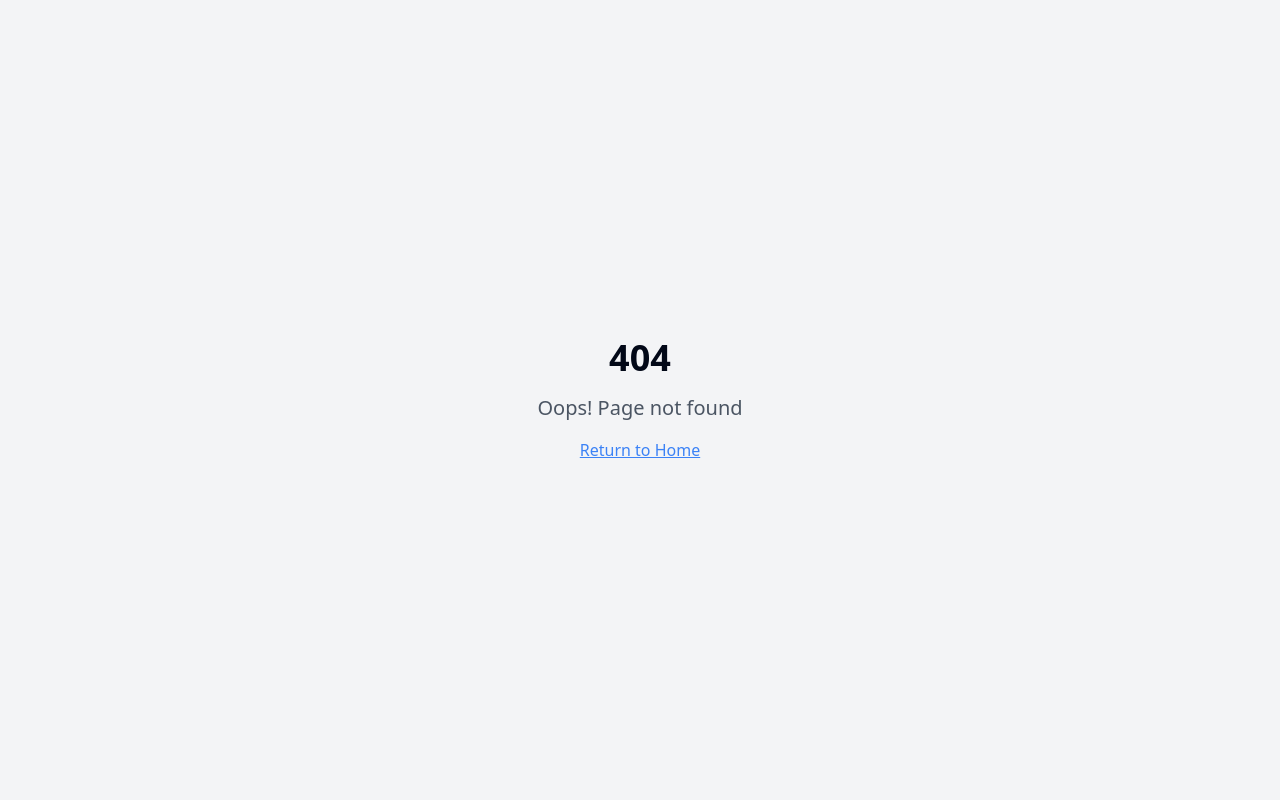
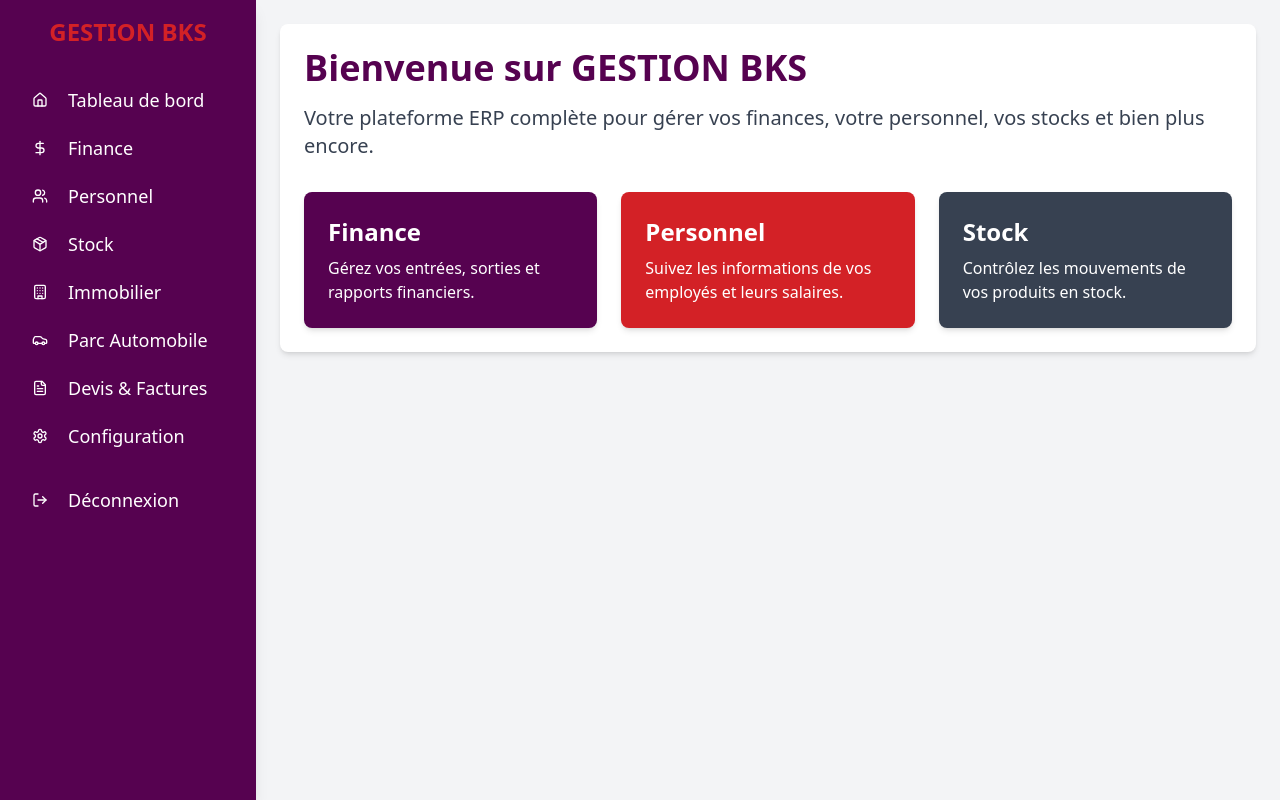
Before and after one commit to Nascoprod/siim, a React (Vite) app: page /dashboard in a window 1280 px wide. Before the commit this address had no page. Built offline with nearby package versions, Linux system fonts and the light colour scheme.

Commit message:
[dyad] wrote 6 file(s), deleted 1 file(s)

```diff
--- a/src/App.tsx
+++ b/src/App.tsx
@@ -2,8 +2,10 @@ import { Toaster } from "@/components/ui/toaster";
 import { Toaster as Sonner } from "@/components/ui/sonner";
 import { TooltipProvider } from "@/components/ui/tooltip";
 import { QueryClient, QueryClientProvider } from "@tanstack/react-query";
-import { BrowserRouter, Routes, Route } from "react-router-dom";
-import Index from "./pages/Index";
+import { BrowserRouter, Routes, Route, Navigate } from "react-router-dom";
+import LoginPage from "./pages/LoginPage";
+import DashboardLayout from "./components/layout/DashboardLayout";
+import DashboardPage from "./pages/DashboardPage"; // Renamed from Index
 import NotFound from "./pages/NotFound";
 
 const queryClient = new QueryClient();
@@ -15,8 +17,13 @@ const App = () => (
       <Sonner />
       <BrowserRouter>
         <Routes>
-          <Route path="/" element={<Index />} />
-          {/* ADD ALL CUSTOM ROUTES ABOVE THE CATCH-ALL "*" ROUTE */}
+          <Route path="/" element={<Navigate to="/login" replace />} />
+          <Route path="/login" element={<LoginPage />} />
+          <Route path="/dashboard" element={<DashboardLayout />}>
+            <Route index element={<DashboardPage />} />
+            {/* ADD ALL CUSTOM ROUTES ABOVE THE CATCH-ALL "*" ROUTE */}
+            {/* Future routes for Finance, Personnel, Stock, etc. will go here */}
+          </Route>
           <Route path="*" element={<NotFound />} />
         </Routes>
       </BrowserRouter>
--- /dev/null
+++ b/src/components/layout/DashboardLayout.tsx
@@ -0,0 +1,18 @@
+import React from "react";
+import { Outlet } from "react-router-dom";
+import SidebarNav from "./SidebarNav";
+
+const DashboardLayout = () => {
+  return (
+    <div className="flex min-h-screen bg-gray-100 dark:bg-gray-900">
+      <aside className="w-64 flex-shrink-0">
+        <SidebarNav />
+      </aside>
+      <main className="flex-1 p-6 overflow-auto">
+        <Outlet />
+      </main>
+    </div>
+  );
+};
+
+export default DashboardLayout;
--- /dev/null
+++ b/src/components/layout/SidebarNav.tsx
@@ -0,0 +1,81 @@
+import React from "react";
+import { Link, useNavigate } from "react-router-dom";
+import { Button } from "@/components/ui/button";
+import { Home, DollarSign, Users, Package, Building, Car, FileText, Settings, LogOut } from "lucide-react";
+import { toast } from "sonner";
+
+const SidebarNav = () => {
+  const navigate = useNavigate();
+
+  const handleLogout = () => {
+    // Placeholder for logout logic
+    toast.info("Déconnexion réussie.");
+    navigate("/login");
+  };
+
+  return (
+    <nav className="flex flex-col h-full p-4 space-y-2 bg-primary-erp text-primary-erp-foreground shadow-lg">
+      <div className="text-2xl font-bold text-center mb-6 text-secondary-erp">GESTION BKS</div>
+      <Link to="/dashboard" className="w-full">
+        <Button variant="ghost" className="w-full justify-start text-lg text-primary-erp-foreground hover:bg-secondary-erp hover:text-white">
+          <Home className="mr-3 h-5 w-5" />
+          Tableau de bord
+        </Button>
+      </Link>
+      <Link to="/dashboard/finance" className="w-full">
+        <Button variant="ghost" className="w-full justify-start text-lg text-primary-erp-foreground hover:bg-secondary-erp hover:text-white">
+          <DollarSign className="mr-3 h-5 w-5" />
+          Finance
+        </Button>
+      </Link>
+      <Link to="/dashboard/personnel" className="w-full">
+        <Button variant="ghost" className="w-full justify-start text-lg text-primary-erp-foreground hover:bg-secondary-erp hover:text-white">
+          <Users className="mr-3 h-5 w-5" />
+          Personnel
+        </Button>
+      </Link>
+      <Link to="/dashboard/stock" className="w-full">
+        <Button variant="ghost" className="w-full justify-start text-lg text-primary-erp-foreground hover:bg-secondary-erp hover:text-white">
+          <Package className="mr-3 h-5 w-5" />
+          Stock
+        </Button>
+      </Link>
+      <Link to="/dashboard/immobilier" className="w-full">
+        <Button variant="ghost" className="w-full justify-start text-lg text-primary-erp-foreground hover:bg-secondary-erp hover:text-white">
+          <Building className="mr-3 h-5 w-5" />
+          Immobilier
+        </Button>
+      </Link>
+      <Link to="/dashboard/parc-auto" className="w-full">
+        <Button variant="ghost" className="w-full justify-start text-lg text-primary-erp-foreground hover:bg-secondary-erp hover:text-white">
+          <Car className="mr-3 h-5 w-5" />
+          Parc Automobile
+        </Button>
+      </Link>
+      <Link to="/dashboard/devis-factures" className="w-full">
+        <Button variant="ghost" className="w-full justify-start text-lg text-primary-erp-foreground hover:bg-secondary-erp hover:text-white">
+          <FileText className="mr-3 h-5 w-5" />
+          Devis & Factures
+        </Button>
+      </Link>
+      <Link to="/dashboard/configuration" className="w-full">
+        <Button variant="ghost" className="w-full justify-start text-lg text-primary-erp-foreground hover:bg-secondary-erp hover:text-white">
+          <Settings className="mr-3 h-5 w-5" />
+          Configuration
+        </Button>
+      </Link>
+      <div className="mt-auto pt-4">
+        <Button
+          onClick={handleLogout}
+          variant="ghost"
+          className="w-full justify-start text-lg text-primary-erp-foreground hover:bg-secondary-erp hover:text-white"
+        >
+          <LogOut className="mr-3 h-5 w-5" />
+          Déconnexion
+        </Button>
+      </div>
+    </nav>
+  );
+};
+
+export default SidebarNav;
--- /dev/null
+++ b/src/pages/DashboardPage.tsx
@@ -0,0 +1,28 @@
+import React from "react";
+
+const DashboardPage = () => {
+  return (
+    <div className="p-6 bg-white rounded-lg shadow-md">
+      <h1 className="text-4xl font-bold mb-4 text-primary-erp">Bienvenue sur GESTION BKS</h1>
+      <p className="text-xl text-gray-700">
+        Votre plateforme ERP complète pour gérer vos finances, votre personnel, vos stocks et bien plus encore.
+      </p>
+      <div className="mt-8 grid grid-cols-1 md:grid-cols-2 lg:grid-cols-3 gap-6">
+        <div className="bg-primary-erp text-white p-6 rounded-lg shadow-md">
+          <h2 className="text-2xl font-semibold mb-2">Finance</h2>
+          <p>Gérez vos entrées, sorties et rapports financiers.</p>
+        </div>
+        <div className="bg-secondary-erp text-white p-6 rounded-lg shadow-md">
+          <h2 className="text-2xl font-semibold mb-2">Personnel</h2>
+          <p>Suivez les informations de vos employés et leurs salaires.</p>
+        </div>
+        <div className="bg-gray-700 text-white p-6 rounded-lg shadow-md">
+          <h2 className="text-2xl font-semibold mb-2">Stock</h2>
+          <p>Contrôlez les mouvements de vos produits en stock.</p>
+        </div>
+      </div>
+    </div>
+  );
+};
+
+export default DashboardPage;
--- a/src/pages/Index.tsx
+++ /dev/null
@@ -1,19 +0,0 @@
-// Update this page (the content is just a fallback if you fail to update the page)
-
-import { MadeWithDyad } from "@/components/made-with-dyad";
-
-const Index = () => {
-  return (
-    <div className="min-h-screen flex items-center justify-center bg-gray-100">
-      <div className="text-center">
-        <h1 className="text-4xl font-bold mb-4">Welcome to Your Blank App</h1>
-        <p className="text-xl text-gray-600">
-          Start building your amazing project here!
-        </p>
-      </div>
-      <MadeWithDyad />
-    </div>
-  );
-};
-
-export default Index;
--- /dev/null
+++ b/src/pages/LoginPage.tsx
@@ -0,0 +1,49 @@
+import React from "react";
+import { Card, CardContent, CardDescription, CardHeader, CardTitle } from "@/components/ui/card";
+import { Label } from "@/components/ui/label";
+import { Input } from "@/components/ui/input";
+import { Button } from "@/components/ui/button";
+import { MadeWithDyad } from "@/components/made-with-dyad";
+import { useNavigate } from "react-router-dom";
+import { toast } from "sonner";
+
+const LoginPage = () => {
+  const navigate = useNavigate();
+
+  const handleLogin = (e: React.FormEvent) => {
+    e.preventDefault();
+    // For now, a simple placeholder for login.
+    // In a real app, this would involve API calls and authentication logic.
+    toast.success("Connexion réussie ! Redirection vers le tableau de bord.");
+    navigate("/dashboard");
+  };
+
+  return (
+    <div className="min-h-screen flex flex-col items-center justify-center bg-gradient-to-br from-primary-erp to-secondary-erp p-4">
+      <Card className="w-full max-w-md bg-white text-primary-erp-foreground shadow-lg rounded-lg">
+        <CardHeader className="text-center">
+          <CardTitle className="text-3xl font-bold text-primary-erp">GESTION BKS</CardTitle>
+          <CardDescription className="text-gray-600">Connectez-vous pour accéder à votre espace ERP</CardDescription>
+        </CardHeader>
+        <CardContent>
+          <form onSubmit={handleLogin} className="space-y-6">
+            <div>
+              <Label htmlFor="username" className="text-primary-erp">Nom d'utilisateur</Label>
+              <Input id="username" type="text" placeholder="admin" required className="mt-1 border-primary-erp focus:ring-primary-erp focus:border-primary-erp" />
+            </div>
+            <div>
+              <Label htmlFor="password" className="text-primary-erp">Mot de passe</Label>
+              <Input id="password" type="password" placeholder="password" required className="mt-1 border-primary-erp focus:ring-primary-erp focus:border-primary-erp" />
+            </div>
+            <Button type="submit" className="w-full bg-primary-erp hover:bg-primary-erp/90 text-primary-erp-foreground font-semibold py-2 rounded-md transition-colors">
+              Se connecter
+            </Button>
+          </form>
+        </CardContent>
+      </Card>
+      <MadeWithDyad />
+    </div>
+  );
+};
+
+export default LoginPage;
--- a/tailwind.config.ts
+++ b/tailwind.config.ts
@@ -62,6 +62,15 @@ export default {
           border: "hsl(var(--sidebar-border))",
           ring: "hsl(var(--sidebar-ring))",
         },
+        // Custom ERP colors
+        'primary-erp': {
+          DEFAULT: '#560250',
+          foreground: '#ffffff',
+        },
+        'secondary-erp': {
+          DEFAULT: '#d32126',
+          foreground: '#ffffff',
+        },
       },
       borderRadius: {
         lg: "var(--radius)",
```
